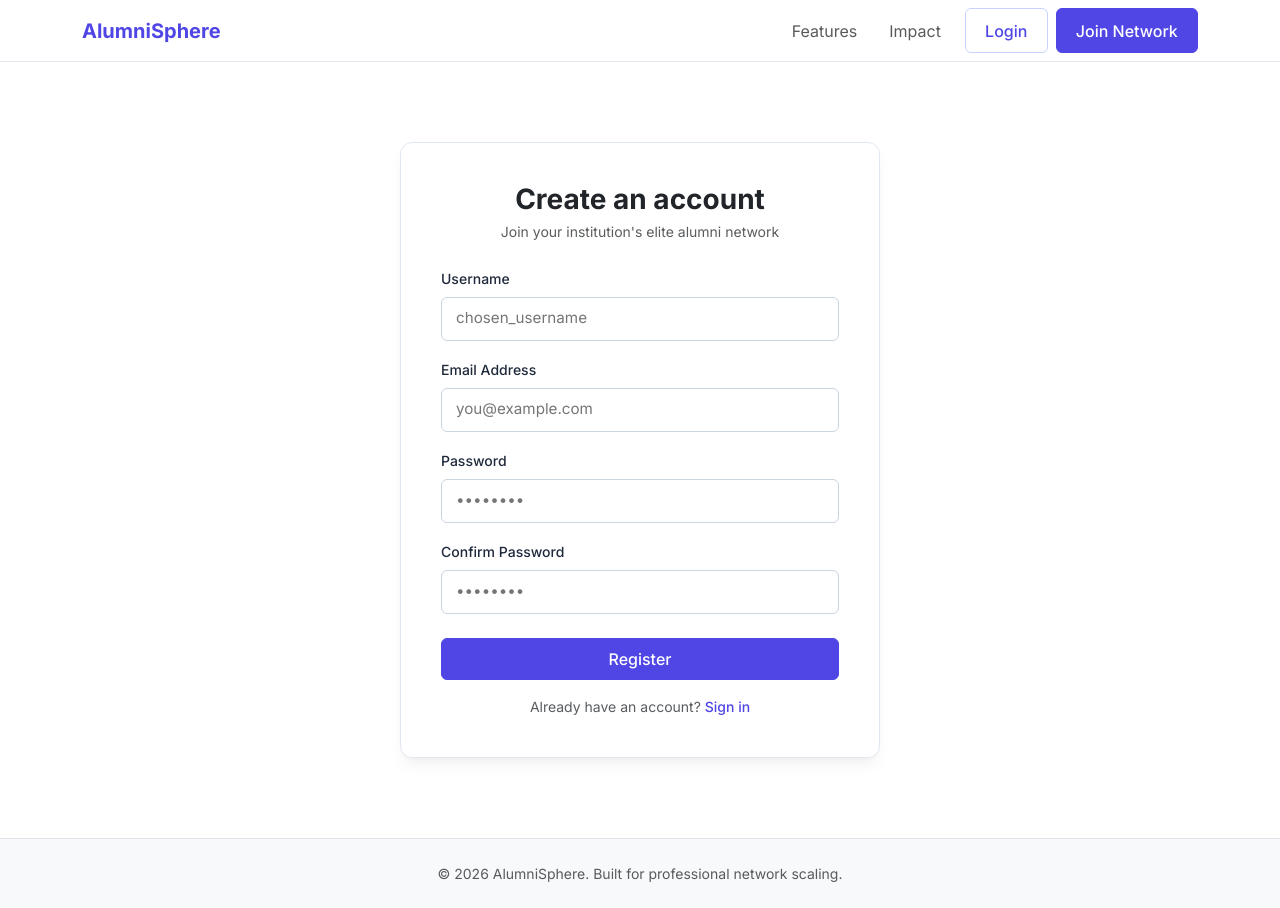
After one commit to Abhinav10002/AlumniSphere, a Django app: page /register/ in a window 1280 px wide. The commit adds this page. Run offline with Django 5.2, Linux system fonts and the light colour scheme.

Commit message:
implement complete custom authentication system

```diff
--- a/core/templates/core/base.html
+++ b/core/templates/core/base.html
@@ -25,11 +25,16 @@
             </button>
             <div class="collapse navbar-collapse" id="navbarNav">
                 <ul class="navbar-nav ms-auto align-items-center">
-                    <li class="nav-item"><a class="nav-link px-3" href="#features">Features</a></li>
-                    <li class="nav-item"><a class="nav-link px-3" href="#stats">Impact</a></li>
-                    <li class="nav-item"><a class="btn btn-outline-indigo me-2 ms-2" href="#">Login</a></li>
-                    <li class="nav-item"><a class="btn btn-indigo text-white" href="#">Join Network</a></li>
-                </ul>
+    <li class="nav-item"><a class="nav-link px-3" href="#features">Features</a></li>
+    <li class="nav-item"><a class="nav-link px-3" href="#stats">Impact</a></li>
+    {% if user.is_authenticated %}
+        <li class="nav-item"><span class="nav-link px-3 text-dark fw-medium">Hi, {{ user.username }}</span></li>
+        <li class="nav-item"><a class="btn btn-outline-indigo ms-2" href="{% url 'logout' %}">Logout</a></li>
+    {% else %}
+        <li class="nav-item"><a class="btn btn-outline-indigo me-2 ms-2" href="{% url 'login' %}">Login</a></li>
+        <li class="nav-item"><a class="btn btn-indigo text-white" href="{% url 'register' %}">Join Network</a></li>
+    {% endif %}
+</ul>
             </div>
         </div>
     </nav>
--- /dev/null
+++ b/core/templates/core/register.html
@@ -0,0 +1,45 @@
+{% extends 'core/base.html' %}
+
+{% block title %}Join the Network | AlumniSphere{% endblock %}
+
+{% block content %}
+<div class="container">
+    <div class="auth-container" style="max-width: 480px;">
+        <div class="auth-card">
+            <h3 class="fw-bold text-dark text-center mb-1">Create an account</h3>
+            <p class="text-muted text-center small mb-4">Join your institution's elite alumni network</p>
+
+            {% if error %}
+            <div class="alert alert-danger py-2 px-3 small rounded-3 mb-3" role="alert">
+                {{ error }}
+            </div>
+            {% endif %}
+
+            <form method="POST" novalidate>
+                {% csrf_token %}
+                <div class="mb-3">
+                    <label for="username" class="form-label">Username</label>
+                    <input type="text" name="username" id="username" class="form-control-custom" placeholder="chosen_username" required>
+                </div>
+                <div class="mb-3">
+                    <label for="email" class="form-label">Email Address</label>
+                    <input type="email" name="email" id="email" class="form-control-custom" placeholder="you@example.com" required>
+                </div>
+                <div class="mb-3">
+                    <label for="password" class="form-label">Password</label>
+                    <input type="password" name="password" id="password" class="form-control-custom" placeholder="••••••••" required>
+                </div>
+                <div class="mb-4">
+                    <label for="password_confirm" class="form-label">Confirm Password</label>
+                    <input type="password" name="password_confirm" id="password_confirm" class="form-control-custom" placeholder="••••••••" required>
+                </div>
+                <button type="submit" class="btn btn-indigo text-white w-100 py-2 mb-3">Register</button>
+            </form>
+
+            <p class="text-center text-muted small mb-0">
+                Already have an account? <a href="{% url 'login' %}" class="text-indigo text-decoration-none fw-medium">Sign in</a>
+            </p>
+        </div>
+    </div>
+</div>
+{% endblock %}
--- a/core/urls.py
+++ b/core/urls.py
@@ -3,4 +3,7 @@ from . import views
 
 urlpatterns = [
     path('', views.index, name='index'),
+    path('login/', views.login_view, name='login'),
+    path('register/', views.register_view, name='register'),
+    path('logout/', views.logout_view, name='logout'),
 ]
--- a/core/views.py
+++ b/core/views.py
@@ -1,4 +1,89 @@
-from django.shortcuts import render
+from django.shortcuts import render, redirect, get_object_or_404
+from django.contrib.auth import authenticate, login, logout
+from django.contrib.auth.models import User
+from django.contrib.auth.decorators import login_required
 
 def index(request):
+    """
+    Renders the custom premium landing environment for the platform.
+    """
     return render(request, 'core/index.html')
+
+def login_view(request):
+    """Handles secure user session authentication routing."""
+    if request.user.is_authenticated:
+        return redirect('index')
+
+    error = None
+    if request.method == 'POST':
+        username_input = request.POST.get('username')
+        password_input = request.POST.get('password')
+
+        user = authenticate(request, username=username_input, password=password_input)
+        if user is not None:
+            login(request, user)
+            return redirect('index')
+        else:
+            error = "Invalid username or password configuration."
+
+    return render(request, 'core/login.html', {'error': error})
+
+def register_view(request):
+    """Processes signup data and spins up new active user records."""
+    if request.user.is_authenticated:
+        return redirect('index')
+
+    error = None
+    if request.method == 'POST':
+        username_input = request.POST.get('username')
+        email_input = request.POST.get('email')
+        password_input = request.POST.get('password')
+        confirm_input = request.POST.get('password_confirm')
+
+        if password_input != confirm_input:
+            error = "Passwords do not match."
+        elif User.objects.filter(username=username_input).exists():
+            error = "Username is already taken."
+        elif User.objects.filter(email=email_input).exists():
+            error = "An account with that email already exists."
+        else:
+            user = User.objects.create_user(username=username_input, email=email_input, password=password_input)
+            login(request, user)
+            return redirect('index')
+
+    return render(request, 'core/register.html', {'error': error})
+
+def logout_view(request):
+    """Terminates user sessions securely."""
+    logout(request)
+    return redirect('index')
+
+def profile_view(request, username):
+    """Fetches targeted context payload data for user showcase cards."""
+    profile_user = get_object_or_404(User, username=username)
+    return render(request, 'core/profile.html', {'profile_user': profile_user})
+
+@login_required
+def edit_profile_view(request):
+    """Processes modification state adjustments securely."""
+    if request.method == 'POST':
+        request.user.first_name = request.POST.get('first_name')
+        request.user.last_name = request.POST.get('last_name')
+        request.user.save()
+
+        profile = request.user.profile
+        profile.role = request.POST.get('role')
+        profile.bio = request.POST.get('bio')
+        profile.company = request.POST.get('company')
+        profile.job_title = request.POST.get('job_title')
+
+        grad_year = request.POST.get('graduation_year')
+        profile.graduation_year = int(grad_year) if grad_year and grad_year.isdigit() else None
+
+        profile.linkedin_url = request.POST.get('linkedin_url')
+        profile.github_url = request.POST.get('github_url')
+        profile.save()
+
+        return redirect('profile', username=request.user.username)
+
+    return render(request, 'core/edit_profile.html')
--- a/static/css/main.css
+++ b/static/css/main.css
@@ -107,3 +107,45 @@ body {
     font-size: 1.25rem;
     margin-bottom: 1.5rem;
 }
+/* Auth Layout Wrapper */
+.auth-container {
+    max-width: 440px;
+    margin: 5rem auto;
+}
+
+.auth-card {
+    background: #ffffff;
+    border: 1px solid #e2e8f0;
+    border-radius: 12px;
+    padding: 2.5rem;
+    box-shadow: var(--card-shadow);
+}
+
+.form-label {
+    font-weight: 500;
+    font-size: 0.875rem;
+    color: var(--text-slate);
+}
+
+.form-control-custom {
+    display: block;
+    width: 100%;
+    padding: 0.6rem 0.875rem;
+    font-size: 0.95rem;
+    font-weight: 400;
+    line-height: 1.5;
+    color: var(--text-slate);
+    background-color: #fff;
+    background-clip: padding-box;
+    border: 1px solid #cbd5e1;
+    border-radius: 6px;
+    transition: border-color 0.15s ease-in-out, box-shadow 0.15s ease-in-out;
+}
+
+.form-control-custom:focus {
+    color: var(--text-slate);
+    background-color: #fff;
+    border-color: var(--primary-indigo);
+    outline: 0;
+    box-shadow: 0 0 0 4px rgba(79, 70, 229, 0.1);
+}
```
Also changed, not shown: core/templates/core/login.html (added, +37 -0 lines).
